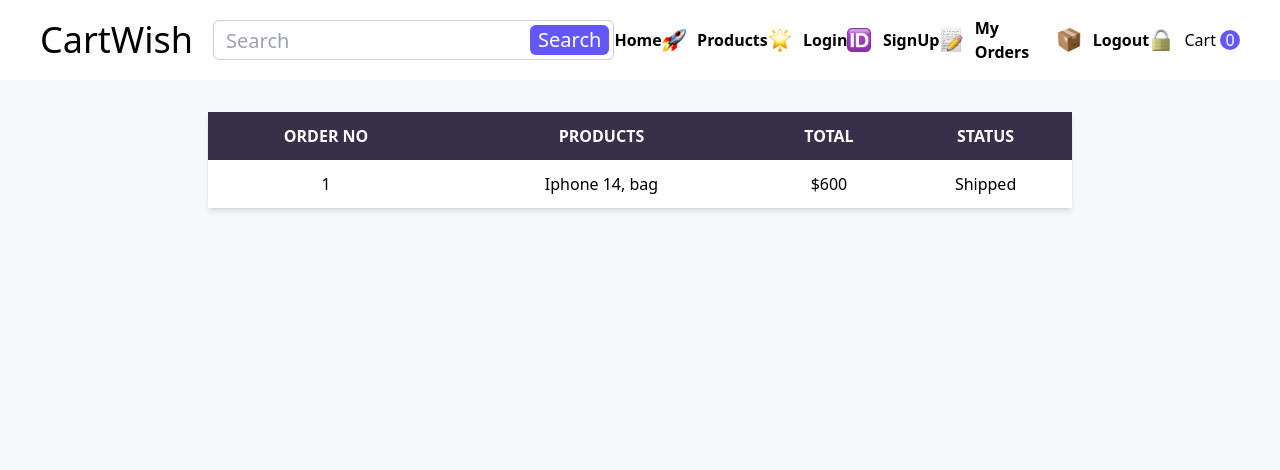
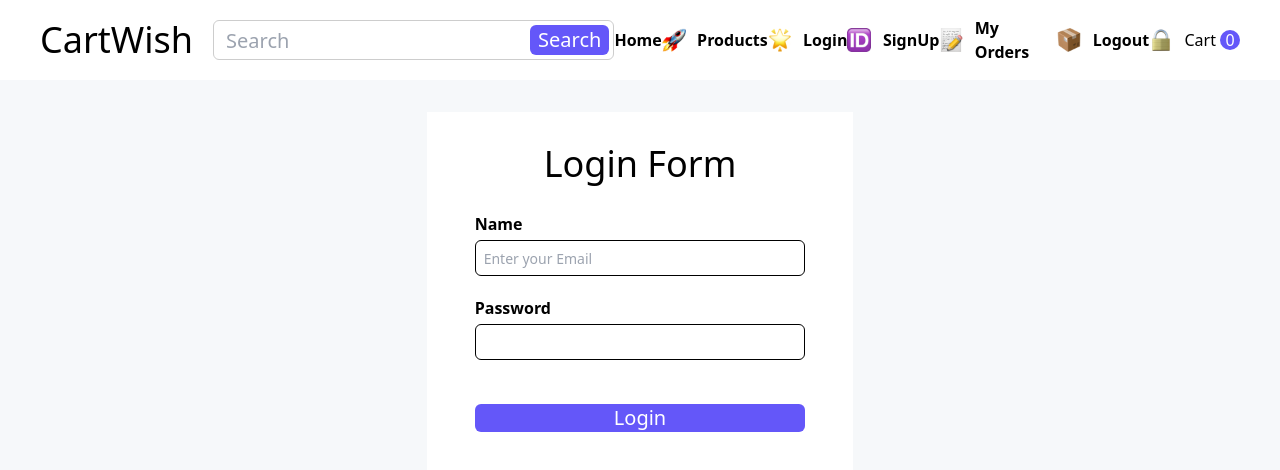
Before and after one commit to Danielmbuthia/cart_wish, a React (Vite) app: page / in a window 1280 px wide. Shown: the top 470 px of the page. Built offline with nearby package versions, Linux system fonts and the light colour scheme.

Commit message:
login page

```diff
--- a/src/App.tsx
+++ b/src/App.tsx
@@ -1,3 +1,4 @@
+import LoginPage from "./components/Auth/Login/LoginPage";
 import CartPage from "./components/Cart/CartPage";
 import HomePage from "./components/Home/HomePage";
 import MyOrderPage from "./components/MyOrder/MyOrderPage";
@@ -13,7 +14,8 @@ function App() {
         {/* <ProductsPage /> */}
         {/* <SingleProductPage /> */}
         {/* <CartPage /> */}
-        <MyOrderPage />
+        {/* <MyOrderPage /> */}
+        <LoginPage />
       </main>
     </div>
   );
--- /dev/null
+++ b/src/components/Auth/Login/LoginPage.tsx
@@ -0,0 +1,37 @@
+const LoginPage = () => {
+  return (
+    <section className="flex items-center justify-center">
+      <form action="" className="w-1/2 md:w-1/3 py-8 px-12 mt-8 bg-white">
+        <h2 className="text-4xl mb-7 text-center">Login Form</h2>
+        <div className="flex flex-col mb-5">
+          <div className="flex flex-col mb-5">
+            <label htmlFor="name" className="text-base font-semibold mb-1">
+              Name
+            </label>
+            <input
+              type="text"
+              id="name"
+              className="h-9 px-2 text-sm font-medium rounded-md border border-solid border-black"
+              placeholder="Enter your Email"
+            />
+          </div>
+          <div className="flex flex-col mb-5">
+            <label htmlFor="password" className="text-base font-semibold mb-1">
+              Password
+            </label>
+            <input
+              id="password"
+              type="password"
+              className="h-9 px-2 text-sm font-medium rounded-md border border-solid border-black"
+            />
+          </div>
+          <button type="submit" className="search_button h-10 w-full mt-6 mb-2">
+            Login
+          </button>
+        </div>
+      </form>
+    </section>
+  );
+};
+
+export default LoginPage;
```
